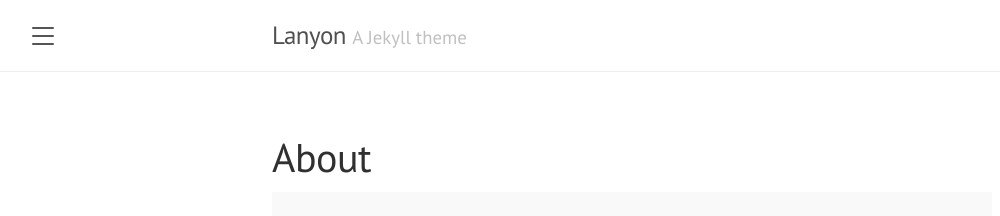
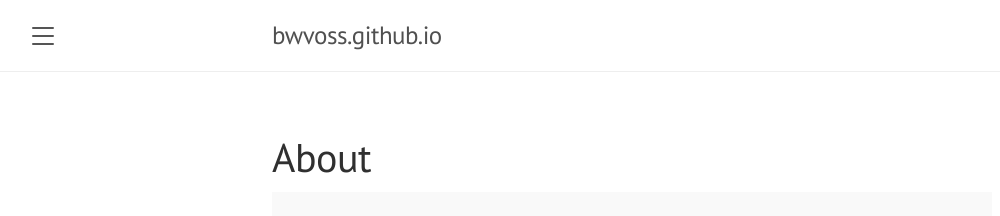
Before and after one commit to bwvoss/bwvoss.github.io, a Jekyll site: the page built from about.md, in a window 1280 px wide. Shown: the top 216 px of the page, without its empty margins (8-1008 px from the left). Built offline with Jekyll 4.4.1, drawn with Linux system fonts in a browser that asks for light colours; some of the changed lines change nothing that is shown.

Commit message:
Add _config.yml

```diff
--- a/_config.yml
+++ b/_config.yml
@@ -1,22 +1,10 @@
-# Setup
-title:               Lanyon
-tagline:             'A Jekyll theme'
-description:         'A reserved <a href="https://jekyllrb.com" target="_blank">Jekyll</a> theme that places the utmost gravity on content with a hidden drawer. Made by <a href="https://twitter.com/mdo" target="_blank">@mdo</a>.'
-url:                 http://lanyon.getpoole.com
-baseurl:             ''
-paginate:            5
-permalink:           pretty
+# Site settings
+email: bwvoss@gmail.com
+description: > # this means to ignore newlines until "baseurl:"
+baseurl: "" # the subpath of your site, e.g. /blog/
+url: "http://yourdomain.com" # the base hostname & protocol for your site
+twitter_username: benvoss
+github_username:  bwvoss
 
-# About/contact
-author:
-  name:              Mark Otto
-  url:               https://twitter.com/mdo
-  email:             markdotto@gmail.com
-
-# Gems
-plugins:
-  - jekyll-paginate
-
-# Custom vars
-version:             1.1.0
-google_analytics_id: #UA-XXXX-Y
+# Build settings
+markdown: kramdown
```
